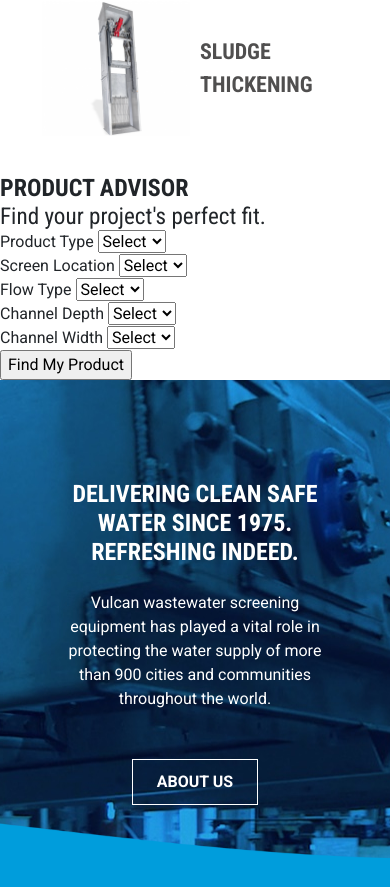
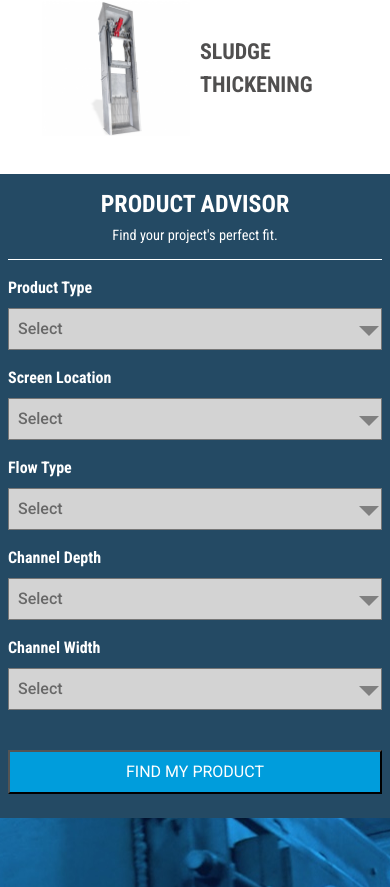
Before and after one commit to renattoparra/fwd-32-group-mgr, a website: page dev/index.html in a window 390 px wide. Shown: the part 1511-2398 px from the top of the page. Drawn offline with nearby package versions, Linux system fonts and the light colour scheme; files that its build step writes are made by us from their sources.

Commit message:
added responsive form section

```diff
--- a/dev/index.html
+++ b/dev/index.html
@@ -153,58 +153,62 @@
 				<h2>PRODUCT ADVISOR</h2>
 				<h3>Find your project's perfect fit.</h3>
 
-				<form action="/" class="" method="post">
+				<form action="/" class="form-section" method="post">
 					<fieldset>
 						<div class="form-group product-advisor-group">
 							<div class="form-row product">
 								<label for="product">Product Type</label>
-								<select name="product" id="product">
+								<div class="select-wrapper">
+									<select name="product" id="product">
 									<option value="Select">Select</option>
 									<option value="#">Lorem</option>
 									<option value="#">Lorem</option>
 									<option value="#">Lorem</option>
 									<option value="#">Lorem</option>
-								</select>
+									</select>
+								</div>
+
+
 							</div><!-- end form-row -->
 							<div class="form-row screen-location-group">
 								<label for="location">Screen Location</label>
-								<select name="location" id="location">
+								<div class="select-wrapper"><select name="location" id="location">
 									<option value="Select">Select</option>
 									<option value="#">Lorem</option>
 									<option value="#">Lorem</option>
 									<option value="#">Lorem</option>
 									<option value="#">Lorem</option>
-								</select>
+								</select></div>
 							</div><!-- end form-row -->
 							<div class="form-row flow-type-group">
 								<label for="year">Flow Type</label>
-								<select name="year" id="year">
+								<div class="select-wrapper"><select name="year" id="year">
 									<option value="Select">Select</option>
 									<option value="#">Lorem</option>
 									<option value="#">Lorem</option>
 									<option value="#">Lorem</option>
 									<option value="#">Lorem</option>
-								</select>
+								</select></div>
 							</div>
 							<div class="form-row channel-depth-group">
 								<label for="depth">Channel Depth</label>
-								<select name="depth" id="depth">
+								<div class="select-wrapper"><select name="depth" id="depth">
 									<option value="Select">Select</option>
 									<option value="#">Lorem</option>
 									<option value="#">Lorem</option>
 									<option value="#">Lorem</option>
 									<option value="#">Lorem</option>
-								</select>
+								</select></div>
 							</div>
 							<div class="form-row channel-width-group">
 								<label for="width">Channel Width</label>
-								<select name="width" id="width">
+								<div class="select-wrapper"><select name="width" id="width">
 									<option value="Select">Select</option>
 									<option value="#">Lorem</option>
 									<option value="#">Lorem</option>
 									<option value="#">Lorem</option>
 									<option value="#">Lorem</option>
-								</select>
+								</select></div>
 							</div>
 						</div><!-- end form-group -->
 					</fieldset>
--- a/dev/scss/_advisor-form.scss
+++ b/dev/scss/_advisor-form.scss
@@ -0,0 +1,146 @@
+@use "mixins" as *;
+@use "var" as *;
+
+.advisor-form {
+  background-color: $brand-color-dark;
+
+
+  h2 {
+    color: $text-color-light;
+    text-align: center;
+    padding: 1rem;
+    padding-bottom: .5rem;
+
+
+  }
+
+  h3 {
+    position: relative;
+    color: $text-color-light;
+    text-align: center;
+    font-size: .9rem;
+    width: 100%;
+    display: block;
+    margin-bottom: 1rem;
+
+  }
+
+
+  h3::after {
+    position: absolute;
+    top: 1.5rem;
+    right: 0;
+    left: 0;
+    content: '';
+    margin: .5rem;
+
+    height: 1px;
+    background-color: white;
+  }
+
+  .form-group {
+    @include flex-box();
+    flex-direction: column;
+    align-items: flex-start;
+
+    .form-row {
+      display: flex;
+      flex-direction: column;
+      width: 95%;
+
+    }
+
+
+    label {
+      color: $text-color-light;
+      font-family: $heading-font;
+      font-weight: bold;
+      padding: .5rem;
+      padding-top: 1rem;
+    }
+
+    .select-wrapper {
+      position: relative;
+    }
+
+    select {
+      padding: .5rem;
+      margin-left: .5rem;
+      background-color: lightGrey;
+      font-weight: 450;
+      color: rgb(104, 104, 104);
+      width: 101%;
+      -webkit-appearance: none;
+      -moz-appearance: none;
+      text-indent: 1px;
+      text-overflow: '';
+    }
+
+
+    .select-wrapper::after {
+      position: absolute;
+      top: 55%;
+      right: -8px;
+      transform: translateY(-50%);
+      content: '';
+      width: 0;
+      height: 0;
+      border-left: 10px solid transparent;
+      border-right: 10px solid transparent;
+      border-top: 10px solid grey;
+    }
+
+    .submit {
+      margin-top: 2rem;
+      margin-bottom: 1rem;
+      padding: .5rem;
+      width: 100%;
+
+
+
+      input {
+        padding: .5rem;
+        color: $text-color-light;
+        background-color: $brand-color-light;
+        text-transform: uppercase;
+      }
+    }
+
+  }
+
+  @include mq($tabletPortrait) {
+    .form-group {
+      display: grid;
+      grid-template-columns: 1fr 1fr;
+
+    }
+
+    h3 {
+      color: $brand-color-light;
+    }
+
+    .submit-group {
+      padding-bottom: 2rem;
+    }
+
+    .submit {
+
+      text-transform: lowercase;
+      grid-column: 1/3;
+    }
+  }
+
+  @include mq($desktopMedium) {
+    .form-group {
+
+      grid-template-columns: repeat(5, 1fr);
+
+      .submit {
+
+        text-transform: lowercase;
+        grid-column: 1/6;
+      }
+    }
+  }
+
+}
```
